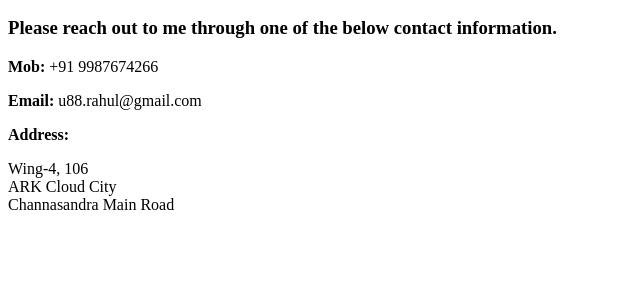
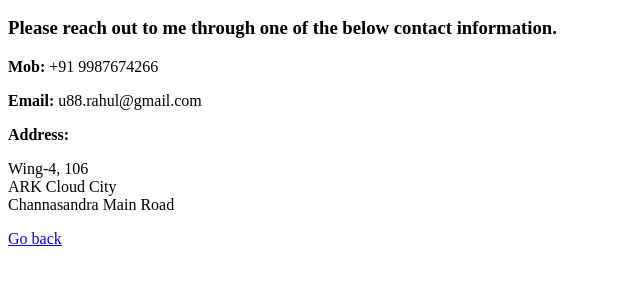
Before and after one commit to runnikrishna/My-Portfolio, a plain HTML site: page public/contact.html in a window 1280 px wide. Shown: the part 50-332 px from the top of the page, without its empty margins (0-640 px from the left). Drawn offline with Linux system fonts and the light colour scheme.

Commit message:
Re-uploading files to check 'Go back' button

```diff
--- a/public/contact.html
+++ b/public/contact.html
@@ -22,5 +22,8 @@
             ARK Cloud City<br />
             Channasandra Main Road<br />
         </p>
+        <p>
+            <a href="../index.html">Go back</a>
+        </p>
     </body>
  </html>
```
